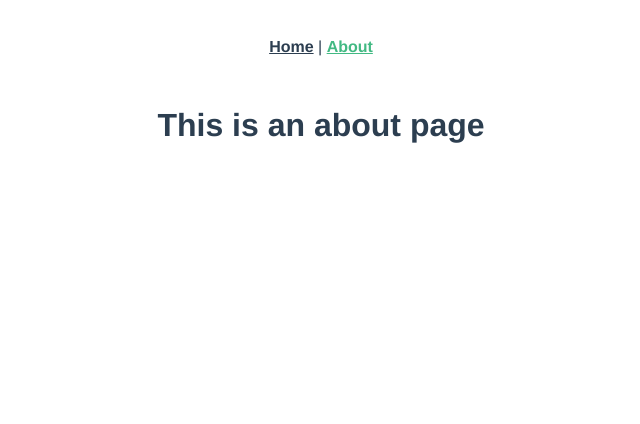
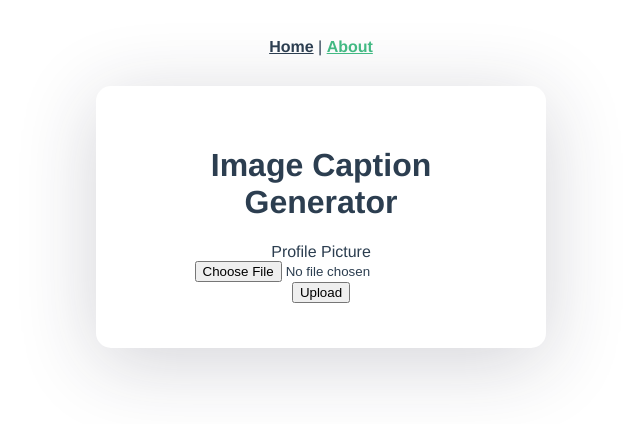
Before and after one commit to lavita10/Caption-Generator, a Vue app in the folder client/: page /about in a window 1280 px wide. Shown: the top 424 px of the page, without its empty margins (319-959 px from the left). Built offline with nearby package versions, Linux system fonts and the light colour scheme.

Commit message:
set up frontend and backend

```diff
--- a/client/package.json
+++ b/client/package.json
@@ -8,6 +8,8 @@
     "lint": "vue-cli-service lint"
   },
   "dependencies": {
+    "axios": "^0.21.1",
+    "bootstrap": "^4.6.0",
     "core-js": "^3.6.5",
     "vue": "^2.6.11",
     "vue-router": "^3.2.0"
--- a/client/src/views/About.vue
+++ b/client/src/views/About.vue
@@ -1,5 +1,121 @@
 <template>
-  <div class="about">
-    <h1>This is an about page</h1>
+  <div class="vue-template">
+    <div class="container inner-block vertical-center">
+      <form>
+       <h1>Image Caption Generator</h1>
+       <div class="form-group">
+          <label>Profile Picture</label>
+          <input type="file" @change="onFileChanged" accept=".jpg, .jpeg, .png" >
+        </div>
+        <button @click.prevent="submit()" class="btn btn-dark btn-lg btn-block"> Upload </button>
+      </form>
+    </div>
   </div>
 </template>
+<!--<script>
+  export default {
+  methods: {
+      update(e){
+        let file = e.target.files[0];
+        let param = new FormData(); //Create form object
+        param.append('file',file);//Add data to the form object through append
+        console.log(param.get('file')); //FormData private class object, can not be accessed, you can judge whether the value is passed in through get
+        this.$axios.post('http://127.0.0.1:5000/upload',param,{headers:{'Content-Type':'application/x-www-form-urlencoded' }}, ) //The request header must be a form
+          .then(response=>{
+            console.log(response.data);
+          })
+          .catch(function (error) {
+            console.log(error);
+          })
+      }
+    }
+}
+</script>-->
+<script>
+//import axios from 'axios';
+export default {
+  //components : {Navigation},
+  name: 'HomePage',
+  data() {
+    return {
+      selectedFile: null
+    };
+  },
+  methods: {
+    onFileChanged (event) {
+      this.selectedFile = event.target.files[0]
+    },
+    submit(){
+      this.handleSubmit();
+    },
+    handleSubmit() {
+      const data = {
+      uploadPic: this.selectedFile,
+      };
+      console.log(data);
+      //this.createProfile(data)
+    },
+  },
+};
+</script>
+
+<style scoped>
+  .container {
+    margin-top: 0.5rem;
+  }
+  * {
+    box-sizing: border-box;
+}
+
+body {
+    min-height: 100vh;
+    font-weight: 400;
+}
+
+body,
+html,
+.App,
+.vue-template,
+.vertical-center {
+    width: 100%;
+    height: 100%;
+}
+
+.navbar-light {
+    background-color: #ffffff;
+    box-shadow: 0px 14px 80px rgba(34, 35, 58, 0.2);
+}
+
+.vertical-center {
+    display: flex;
+    text-align: center;
+    justify-content: center;
+    flex-direction: column;
+}
+
+.inner-block {
+    width: 450px;
+    margin: auto;
+    background: #ffffff;
+    box-shadow: 0px 14px 80px rgba(34, 35, 58, 0.2);
+    padding: 40px 55px 45px 55px;
+    border-radius: 15px;
+    transition: all .3s;
+}
+
+.vertical-center .form-control:focus {
+    border-color: #2554FF;
+    box-shadow: none;
+}
+
+.vertical-center h3 {
+    text-align: center;
+    margin: 0;
+    line-height: 1;
+    padding-bottom: 20px;
+}
+
+label {
+    font-weight: 500;
+}
+</style>
```
Also changed, not shown: 2 other files (tests, documents, lock files or other folders).
